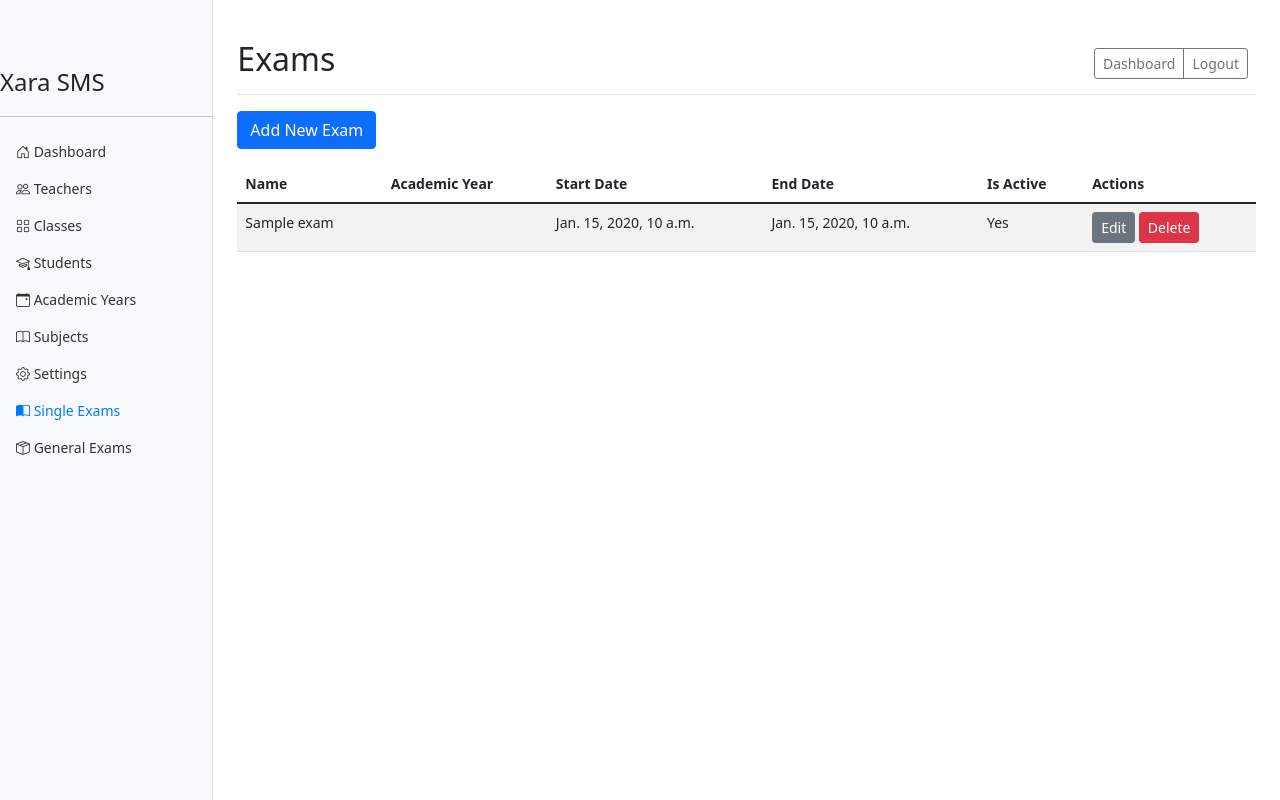
After one commit to SaahBrice/xara_school_management, a Django app: page /users/exams/ in a window 1280 px wide. The commit adds this page. Run offline with Django 5.2, Linux system fonts and the light colour scheme; tables that the repository leaves empty hold one stand-in row (values such as "Sample post"); some libraries are stand-ins or nearby versions.

Commit message:
Added exam and general exam creation
Now there is the general exam creation and exam creation

```diff
--- a/xara/result_system/models.py
+++ b/xara/result_system/models.py
@@ -434,6 +434,19 @@ class Result(models.Model):
         self.full_clean()
         super().save(*args, **kwargs)
 
+
+    def calculate_grade(self):
+        grading_system = self.student.school.settings.grading_system
+        for grade, range_info in grading_system.items():
+            if range_info['min'] <= self.mark <= range_info['max']:
+                return grade
+        raise ValidationError("The mark does not fall within any defined grade range.")
+
+    def save(self, *args, **kwargs):
+        self.full_clean()
+        super().save(*args, **kwargs)
+
+
 class Attendance(models.Model):
     student = models.ForeignKey(Student, on_delete=models.CASCADE, related_name='attendances')
     class_subject = models.ForeignKey(ClassSubject, on_delete=models.CASCADE, related_name='attendances')
--- a/xara/templates/users/dashboard_base.html
+++ b/xara/templates/users/dashboard_base.html
@@ -102,6 +102,16 @@
                                 <i class="bi bi-gear"></i> Settings
                             </a>
                         </li>
+                        <li class="nav-item">
+                            <a class="nav-link {% if 'exam' in request.resolver_match.url_name %}active{% endif %}" href="{% url 'exam_list' %}">
+                                <i class="bi bi-book-half"></i> Single Exams
+                            </a>
+                        </li>
+                        <li class="nav-item">
+                            <a class="nav-link {% if 'general' in request.resolver_match.url_name %}active{% endif %}" href="{% url 'general_exam_list' %}">
+                                <i class="bi bi-box-seam"></i> General Exams
+                            </a>
+                        </li>
                     </ul>
                 </div>
             </nav>
--- /dev/null
+++ b/xara/templates/users/exam_list.html
@@ -0,0 +1,46 @@
+{% extends "users/dashboard_base.html" %}
+{% block title %}Exams - Xara School Management System{% endblock %}
+{% block page_title %}Exams{% endblock %}
+{% block dashboard_content %}
+
+<div class="row mb-3">
+    <div class="col-12">
+        <a href="{% url 'exam_create' %}" class="btn btn-primary">Add New Exam</a>
+    </div>
+</div>
+
+<div class="table-responsive">
+    <table class="table table-striped">
+        <thead>
+            <tr>
+                <th>Name</th>
+                <th>Academic Year</th>
+                <th>Start Date</th>
+                <th>End Date</th>
+                <th>Is Active</th>
+                <th>Actions</th>
+            </tr>
+        </thead>
+        <tbody>
+            {% for exam in exams %}
+            <tr>
+                <td>{{ exam.name }}</td>
+                <td>{{ exam.academic_year }}</td>
+                <td>{{ exam.start_date }}</td>
+                <td>{{ exam.end_date }}</td>
+                <td>{% if exam.is_active %}Yes{% else %}No{% endif %}</td>
+                <td>
+                    <a href="{% url 'exam_update' exam.pk %}" class="btn btn-sm btn-secondary">Edit</a>
+                    <a href="{% url 'exam_delete' exam.pk %}" class="btn btn-sm btn-danger">Delete</a>
+                </td>
+            </tr>
+            {% empty %}
+            <tr>
+                <td colspan="6">No exams found.</td>
+            </tr>
+            {% endfor %}
+        </tbody>
+    </table>
+</div>
+
+{% endblock dashboard_content %}
--- a/xara/users/urls.py
+++ b/xara/users/urls.py
@@ -1,7 +1,7 @@
 from django.urls import path
 from .views import (
-    AcademicYearCreateView, AcademicYearDeleteView, AcademicYearListView, AcademicYearUpdateView, AddTeacherView, AssignSubjectView, ClassCreateView, ClassDeleteView, ClassListView, ClassUpdateView, CustomLoginView, CustomLogoutView, DashboardView, DeleteTeacherView, EditTeacherView,
-    GenericDashboardView, ManageStudentSubjectsView, SetCurrentAcademicYearView, StudentDeleteView, SubjectCreateView, SubjectDeleteView, SubjectListView, SubjectUpdateView, SystemSettingsView, TeacherDashboardView, SecretaryDashboardView, TeacherDetailView,
+    AcademicYearCreateView, AcademicYearDeleteView, AcademicYearListView, AcademicYearUpdateView, AddTeacherView, AssignSubjectView, ClassCreateView, ClassDeleteView, ClassListView, ClassUpdateView, CustomLoginView, CustomLogoutView, DashboardView, DeleteTeacherView, EditTeacherView, ExamCreateView, ExamDeleteView, ExamListView, ExamUpdateView, GeneralExamCreateView, GeneralExamDeleteView, GeneralExamListView, GeneralExamUpdateView,
+    GenericDashboardView, GradeCalculationView, ManageStudentSubjectsView, SetCurrentAcademicYearView, StudentDeleteView, SubjectCreateView, SubjectDeleteView, SubjectListView, SubjectUpdateView, SystemSettingsView, TeacherDashboardView, SecretaryDashboardView, TeacherDetailView,
     TeacherListView, ToggleStudentActiveView, ToggleSubjectActiveView, ToggleTeacherActiveView, StudentCreateView, StudentDetailView, StudentUpdateView, StudentListView
 )
 
@@ -49,4 +49,17 @@ urlpatterns = [
     path('subjects/<int:pk>/toggle-active/', ToggleSubjectActiveView.as_view(), name='toggle_subject_active'),
 
     path('settings/', SystemSettingsView.as_view(), name='system_settings'),
+
+
+    path('exams/', ExamListView.as_view(), name='exam_list'),
+    path('exams/create/', ExamCreateView.as_view(), name='exam_create'),
+    path('exams/<int:pk>/update/', ExamUpdateView.as_view(), name='exam_update'),
+    path('exams/<int:pk>/delete/', ExamDeleteView.as_view(), name='exam_delete'),
+    path('general-exams/', GeneralExamListView.as_view(), name='general_exam_list'),
+    path('general-exams/create/', GeneralExamCreateView.as_view(), name='general_exam_create'),
+    path('general-exams/<int:pk>/update/', GeneralExamUpdateView.as_view(), name='general_exam_update'),
+    path('general-exams/<int:pk>/delete/', GeneralExamDeleteView.as_view(), name='general_exam_delete'),
+
+    path('grades/calculate/', GradeCalculationView.as_view(), name='grade_calculation'),
+
 ]
--- a/xara/users/views.py
+++ b/xara/users/views.py
@@ -4,18 +4,19 @@ from django.views.generic import TemplateView, RedirectView, FormView
 from django.urls import reverse_lazy
 from django.contrib import messages
 from django.shortcuts import redirect, get_object_or_404
-from result_system.models import AcademicYear, ClassSubject, StudentSubject, Subject, SystemSettings, Teacher, Class, Student, TeacherSubject, User
+from result_system.models import AcademicYear, ClassSubject, Exam, GeneralExam, Result, StudentSubject, Subject, SystemSettings, Teacher, Class, Student, TeacherSubject, User
 from django.views.generic import ListView
 from django.views.generic import DetailView, ListView, CreateView, UpdateView, DeleteView
-from .forms import AcademicYearForm, AssignSubjectForm, ClassForm, StudentDocumentFormSet, StudentForm, StudentSubjectForm, SubjectForm, SystemSettingsForm, TeacherForm
+from .forms import AcademicYearForm, AssignSubjectForm, ClassForm, ExamForm, ExamSelectionForm, GeneralExamForm, StudentDocumentFormSet, StudentForm, StudentSubjectForm, SubjectForm, SystemSettingsForm, TeacherForm
 from .mixins import SecretaryRequiredMixin
-from django.core.exceptions import PermissionDenied
+
 from django.db.models import Prefetch
 from django.db import transaction
 import json
 from django.urls import reverse
 from django.views import View
 from django.db.models import Q
+
 
 
 class CustomLoginView(LoginView):
@@ -644,3 +645,114 @@ class SystemSettingsView(SecretaryRequiredMixin, FormView):
     def form_invalid(self, form):
         messages.error(self.request, 'There was an error updating the system settings. Please check the form and try again.')
         return super().form_invalid(form)
+
+
+
+
+class ExamListView(ListView):
+    model = Exam
+    template_name = 'users/exam_list.html'
+    context_object_name = 'exams'
+
+class ExamCreateView(CreateView):
+    model = Exam
+    form_class = ExamForm
+    template_name = 'users/exam_form.html'
+    success_url = reverse_lazy('exam_list')
+
+    def form_valid(self, form):
+        form.instance.school = self.request.user.school
+        messages.success(self.request, 'Exam created successfully.')
+        return super().form_valid(form)
+
+class ExamUpdateView(UpdateView):
+    model = Exam
+    form_class = ExamForm
+    template_name = 'users/exam_form.html'
+    success_url = reverse_lazy('exam_list')
+
+    def form_valid(self, form):
+        messages.success(self.request, 'Exam updated successfully.')
+        return super().form_valid(form)
+
+class ExamDeleteView(DeleteView):
+    model = Exam
+    template_name = 'users/exam_confirm_delete.html'
+    success_url = reverse_lazy('exam_list')
+
+    def delete(self, request, *args, **kwargs):
+        messages.success(self.request, 'Exam deleted successfully.')
+        return super().delete(request, *args, **kwargs)
+
+class GeneralExamListView(ListView):
+    model = GeneralExam
+    template_name = 'users/general_exam_list.html'
+    context_object_name = 'general_exams'
+
+class GeneralExamCreateView(CreateView):
+    model = GeneralExam
+    form_class = GeneralExamForm
+    template_name = 'users/general_exam_form.html'
+    success_url = reverse_lazy('general_exam_list')
+
+    def form_valid(self, form):
+        form.instance.school = self.request.user.school
+        messages.success(self.request, 'General Exam created successfully.')
+        return super().form_valid(form)
+
+class GeneralExamUpdateView(UpdateView):
+    model = GeneralExam
+    form_class = GeneralExamForm
+    template_name = 'users/general_exam_form.html'
+    success_url = reverse_lazy('general_exam_list')
+
+    def form_valid(self, form):
+        messages.success(self.request, 'General Exam updated successfully.')
+        return super().form_valid(form)
+
+class GeneralExamDeleteView(DeleteView):
+    model = GeneralExam
+    template_name = 'users/general_exam_confirm_delete.html'
+    success_url = reverse_lazy('general_exam_list')
+
+    def delete(self, request, *args, **kwargs):
+        messages.success(self.request, 'General Exam deleted successfully.')
+        return super().delete(request, *args, **kwargs)
+
+
+
+class GradeCalculationView(TemplateView):
+    template_name = 'users/grade_calculation.html'
+
+    def get_context_data(self, **kwargs):
+        context = super().get_context_data(**kwargs)
+        exam_id = self.request.GET.get('exam_id')
+        class_subject_id = self.request.GET.get('class_subject_id')
+
+        if exam_id and class_subject_id:
+            exam = get_object_or_404(Exam, pk=exam_id)
+            class_subject = get_object_or_404(ClassSubject, pk=class_subject_id)
+            results = Result.objects.filter(exam=exam, class_subject=class_subject)
+
+            graded_results = []
+            for result in results:
+                graded_results.append({
+                    'student': result.student,
+                    'mark': result.mark,
+                    'grade': result.calculate_grade()
+                })
+
+            context['exam'] = exam
+            context['class_subject'] = class_subject
+            context['graded_results'] = graded_results
+
+        context['form'] = ExamSelectionForm()
+        return context
+
+    def post(self, request, *args, **kwargs):
+        form = ExamSelectionForm(request.POST)
+        if form.is_valid():
+            exam = form.cleaned_data['exam']
+            class_subject = form.cleaned_data['class_subject']
+            return redirect(reverse('grade_calculation') + f'?exam_id={exam.id}&class_subject_id={class_subject.id}')
+        return self.get(request, *args, **kwargs)
```
Also changed, not shown: xara/templates/users/exam_confirm_delete.html (added, +18 -0 lines), xara/templates/users/exam_form.html (added, +14 -0 lines), xara/templates/users/general_exam_confirm_delete.html (added, +18 -0 lines), xara/templates/users/general_exam_form.html (added, +18 -0 lines), xara/templates/users/general_exam_list.html (added, +44 -0 lines), xara/templates/users/grade_calculation.html (added, +44 -0 lines), xara/templates/users/secretary_dashboard.html (+8 -7 lines), xara/users/forms.py (+21 -1 lines), xara/users/templatetags/form_tags.py (+35 -0 lines), xara/xara/settings.py (+25 -1 lines).
